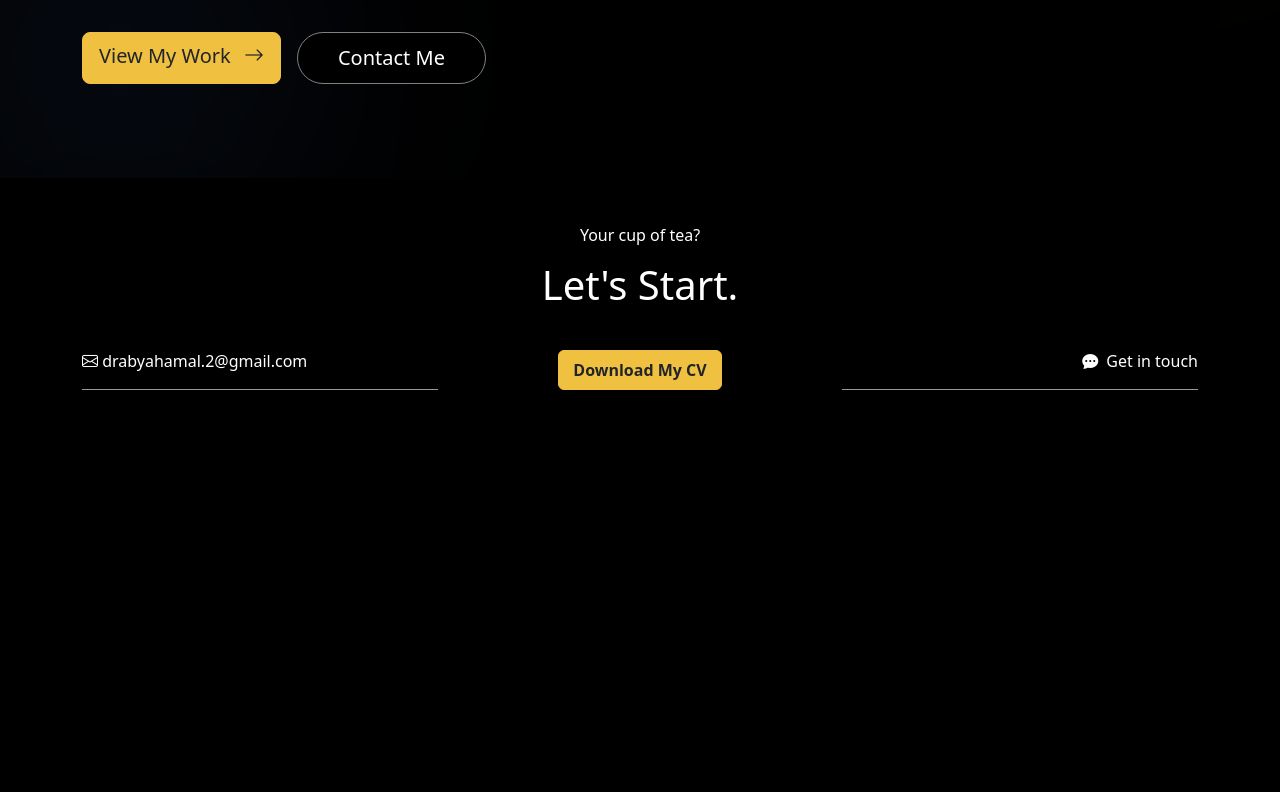
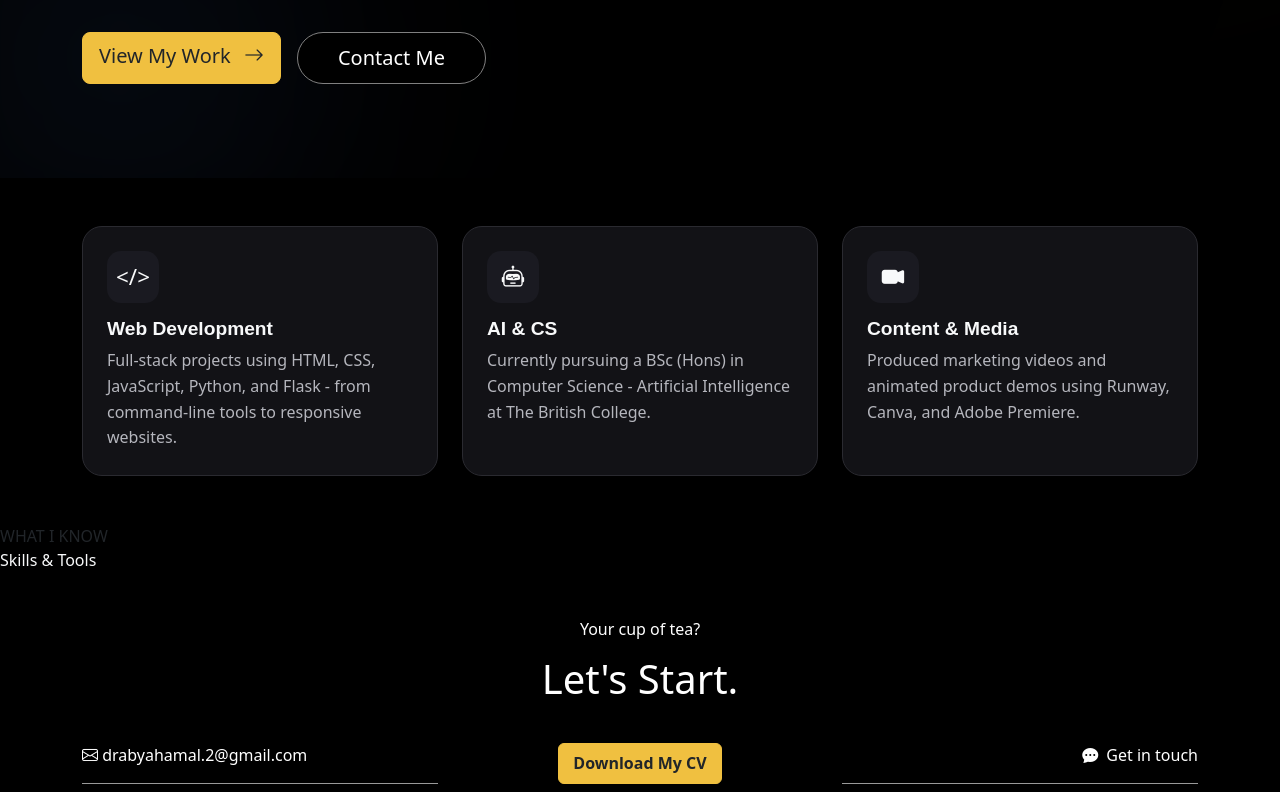
Before and after one commit to DancingAlone-us/Portfolio, a Flask app: page / in a window 1280 px wide. Shown: the part 663-1455 px from the top of the page. Before the commit the page ends 1053 px from the top, so only its background shows below. Run offline with Flask 3, Linux system fonts and the light colour scheme; some libraries are stand-ins or nearby versions.

Commit message:
Added a small introduction

```diff
--- a/static/css/style.css
+++ b/static/css/style.css
@@ -213,3 +213,58 @@ a{
 .pfp{
   border-radius: 50%;
 }
+
+.what-i-do {
+  position: relative;
+  z-index: 1;
+}
+
+.service-card {
+  background: #121216;
+  border: 1px solid #2a2a30;
+  border-radius: 20px;
+  padding: 1.5rem;
+  transition: transform 0.25s ease, border-color 0.25s ease, box-shadow 0.25s ease;
+}
+
+.what-i-do .icon {
+  width: 52px;
+  height: 52px;
+  border-radius: 14px;
+  background: #1a1a21;
+  display: inline-flex;
+  align-items: center;
+  justify-content: center;
+  font-size: 1.4rem;
+  margin-bottom: 0.9rem;
+}
+
+.service-title {
+  font-family: 'Syne', sans-serif;
+  font-size: 1.2rem;
+}
+
+.service-description {
+  color: #b5b6bd;
+  line-height: 1.6;
+}
+
+.service-card:hover {
+  transform: translateY(-6px);
+  box-shadow: 0 18px 30px rgba(0, 0, 0, 0.35);
+}
+
+.service-card-web:hover,
+.service-card-media:hover {
+  border-color: #f0c040;
+}
+
+.service-card-ai:hover {
+  border-color: #5c8fff;
+}
+
+@media (max-width: 767.98px) {
+  .service-card {
+    padding: 1.25rem;
+  }
+}
--- a/templates/index.html
+++ b/templates/index.html
@@ -72,5 +72,41 @@
   <div class="hero-bg-blob blob-2"></div>
 </section>
 
+<!--What I have done-->
+
+<section class="what-i-do py-5">
+  <div class="container">
+    <div class="row g-4">
+      <div class="col-12 col-md-6 col-lg-4">
+        <div class="service-card service-card-web h-100">
+          <div class="icon text-light">&lt;/&gt;</div>
+          <h3 class="service-title text-light fw-bold mb-2">Web Development</h3>
+          <p class="service-description mb-0">Full-stack projects using HTML, CSS, JavaScript, Python, and Flask - from command-line tools to responsive websites.</p>
+        </div>
+      </div>
+
+      <div class="col-12 col-md-6 col-lg-4">
+        <div class="service-card service-card-ai h-100">
+          <div class="icon text-light"><i class="bi bi-robot"></i></div>
+          <h3 class="service-title text-light fw-bold mb-2">AI & CS</h3>
+          <p class="service-description mb-0">Currently pursuing a BSc (Hons) in Computer Science - Artificial Intelligence at The British College.</p>
+        </div>
+      </div>
+
+      <div class="col-12 col-md-6 col-lg-4">
+        <div class="service-card service-card-media h-100">
+          <div class="icon text-light"><i class="bi bi-camera-video-fill"></i></div>
+          <h3 class="service-title text-light fw-bold mb-2">Content & Media</h3>
+          <p class="service-description mb-0">Produced marketing videos and animated product demos using Runway, Canva, and Adobe Premiere.</p>
+        </div>
+      </div>
+    </div>
+  </div>
+</section>
+
+<!--Skills & Tools-->
+<div class="narrate">WHAT I KNOW</div>
+<div class="section-head text-light">Skills & Tools</div>
+
 
 {% endblock %}
```
